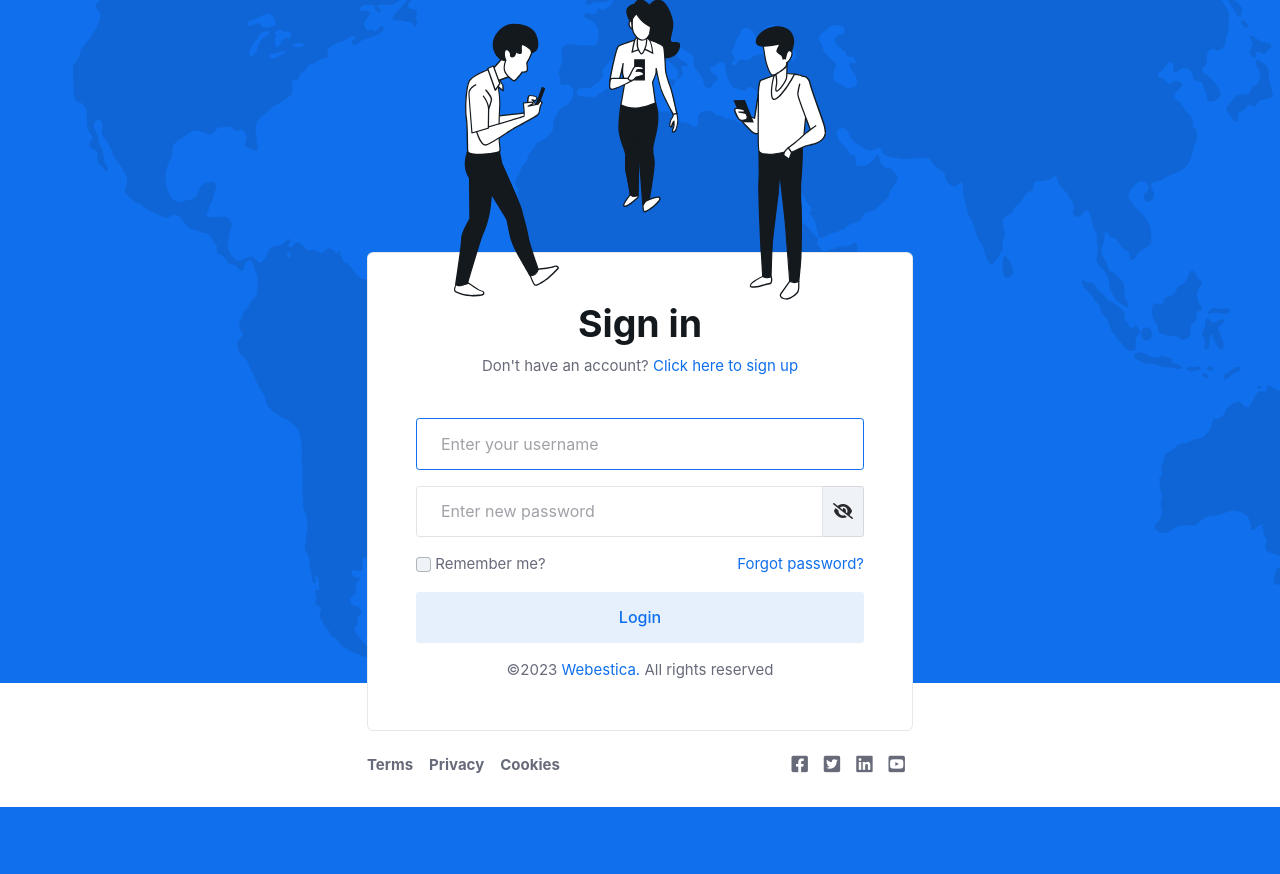
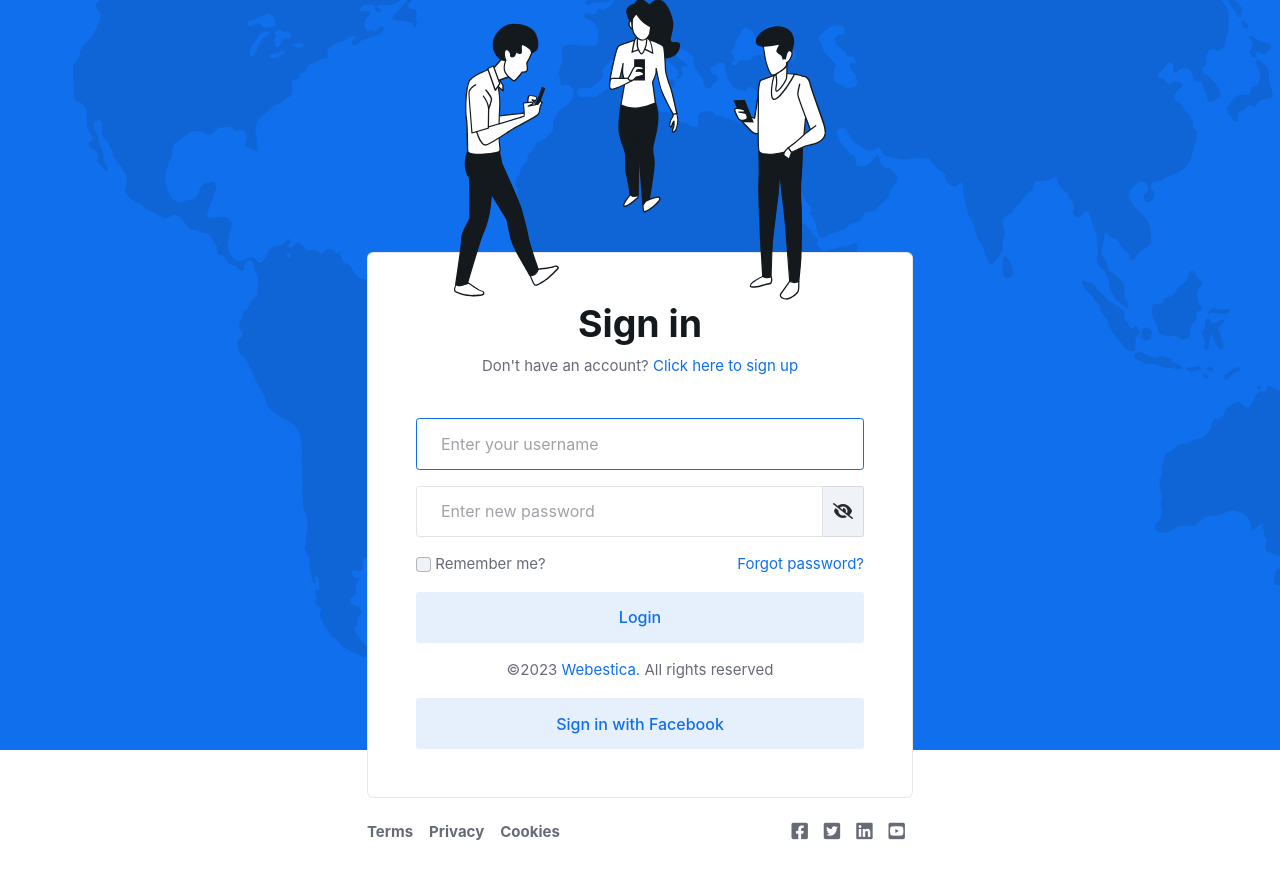
Before and after one commit to IslombekOrifov/simple-blog, a Django app: page /accounts/login/ in a window 1280 px wide. Shown: the part 143-1017 px from the top of the page. Before the commit the page ends 950 px from the top, so only its background shows below. Run offline with Django 4.2, Linux system fonts and the light colour scheme; some libraries are stand-ins or nearby versions.

Commit message:
facebook oauth done

```diff
--- a/templates/registration/login.html
+++ b/templates/registration/login.html
@@ -425,6 +425,10 @@
                 <p class="mb-0 mt-3">©2023 <a target="_blank" href="#">Webestica.</a> All rights reserved</p>
                 </form>
                 <!-- Form END -->
+                <p></p>
+                <div class="d-grid">
+                  <a class="btn btn-lg btn-primary-soft" href="{% url 'social:begin' 'facebook' %}">Sign in with Facebook</a>
+              </div>
             </div>
             <!-- Sign in form START -->
             </div>
```
Also changed, not shown: config/settings.py (+7 -0 lines), db.sqlite3, 2 other files.
